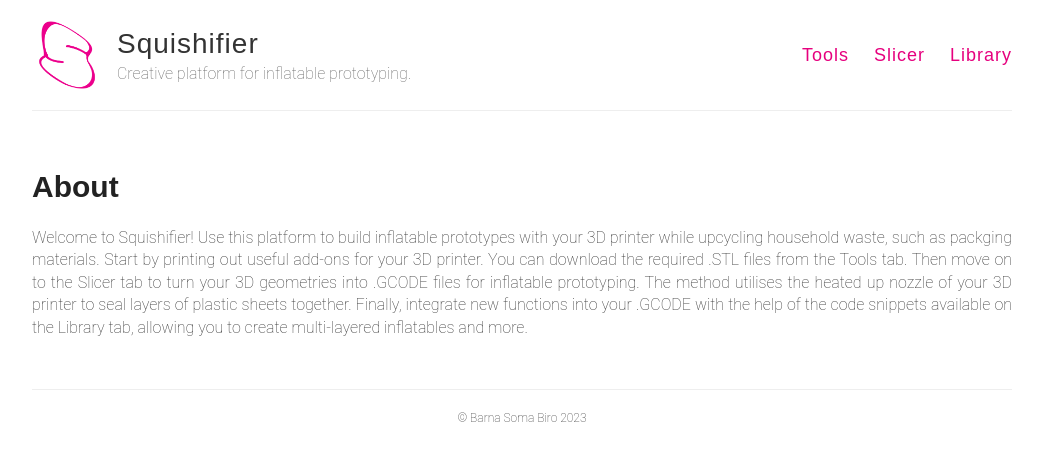
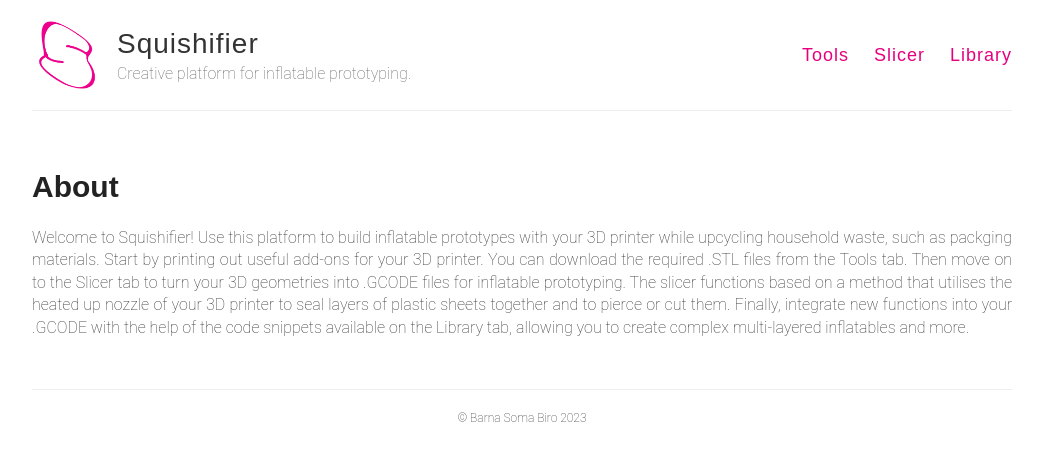
Before and after one commit to squishifier/squishifier.github.io, a Jekyll site: the page built from index.html, in a window 1280 px wide. Shown: the top 461 px of the page, without its empty margins (118-1161 px from the left). Built offline with Jekyll 4.4.1, drawn with Linux system fonts in a browser that asks for light colours; some web fonts are replaced.

Commit message:
Update index.html

```diff
--- a/index.html
+++ b/index.html
@@ -7,6 +7,6 @@ layout: default
   <h1>About</h1>
 
   <div class="entry">
-    Welcome to Squishifier! Use this platform to build inflatable prototypes with your 3D printer while upcycling household waste, such as packging materials. Start by printing out useful add-ons for your 3D printer. You can download the required .STL files from the Tools tab. Then move on to the Slicer tab to turn your 3D geometries into .GCODE files for inflatable prototyping. The method utilises the heated up nozzle of your 3D printer to seal layers of plastic sheets together. Finally, integrate new functions into your .GCODE with the help of the code snippets available on the Library tab, allowing you to create multi-layered inflatables and more.
+    Welcome to Squishifier! Use this platform to build inflatable prototypes with your 3D printer while upcycling household waste, such as packging materials. Start by printing out useful add-ons for your 3D printer. You can download the required .STL files from the Tools tab. Then move on to the Slicer tab to turn your 3D geometries into .GCODE files for inflatable prototyping. The slicer functions based on a method that utilises the heated up nozzle of your 3D printer to seal layers of plastic sheets together and to pierce or cut them. Finally, integrate new functions into your .GCODE with the help of the code snippets available on the Library tab, allowing you to create complex multi-layered inflatables and more.
   </div>
 </article>
```
